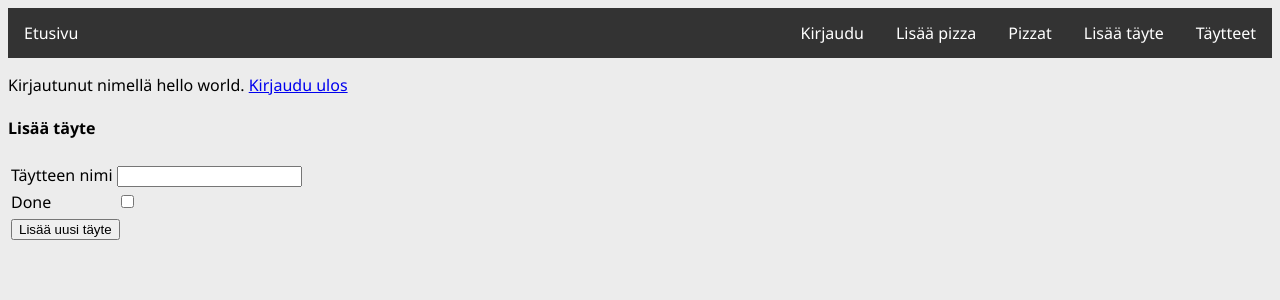
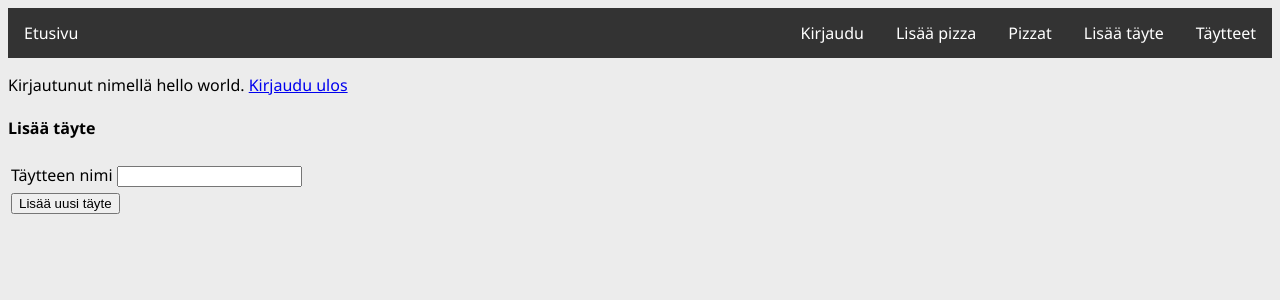
Before and after one commit to juissijohtaja/Pizzapalvelu, a Flask app: page /taytteet/uusi/ in a window 1280 px wide. Shown: the top 300 px of the page. Run offline with Flask 2, Linux system fonts and the light colour scheme; a user stored in the database is signed in.

Commit message:
redeploy

```diff
--- a/application/taytteet/models.py
+++ b/application/taytteet/models.py
@@ -3,8 +3,8 @@ from application import db
 class Tayte(db.Model):
     id = db.Column(db.Integer, primary_key=True)
     name = db.Column(db.String(144), nullable=False)
-    done = db.Column(db.Boolean, nullable=False)
+    #done = db.Column(db.Boolean, nullable=False)
 
     def __init__(self, name):
         self.name = name
-        self.done = False
+        #self.done = False
--- a/application/taytteet/views.py
+++ b/application/taytteet/views.py
@@ -35,7 +35,7 @@ def taytteet_create():
         return render_template("taytteet/uusi.html", form = form)
 
     t = Tayte(form.name.data)
-    t.done = form.done.data
+    #t.done = form.done.data
 
     db.session().add(t)
     db.session().commit()
--- a/application/templates/taytteet/lista.html
+++ b/application/templates/taytteet/lista.html
@@ -4,13 +4,11 @@
   <table>
     <tr>
       <th>Täyte</th>
-      <th>Done</th>
       <th></th>
     </tr>
     {% for tayte in taytteet %}
     <tr>
       <td>{{ tayte.name }}</td>
-      <td>{{ tayte.done }}</td>
       <td>
         <form method="POST" action="{{ url_for('taytteet_set_name', tayte_id=tayte.id) }}">
           <input type="text" name="name"/>
--- a/application/templates/taytteet/uusi.html
+++ b/application/templates/taytteet/uusi.html
@@ -20,16 +20,6 @@
       </td>
     </tr>
     <tr>
-      <td>
-        {{ form.done.label }}
-      </td>
-      <td>
-        {{ form.done }}
-      </td>
-      <td>
-      </td>
-    </tr>
-    <tr>
       <td colspan="2">
         <input type="submit" value="Lisää uusi täyte"/>
       </td>
```
Also changed, not shown: application/pizzapalvelu.db.
